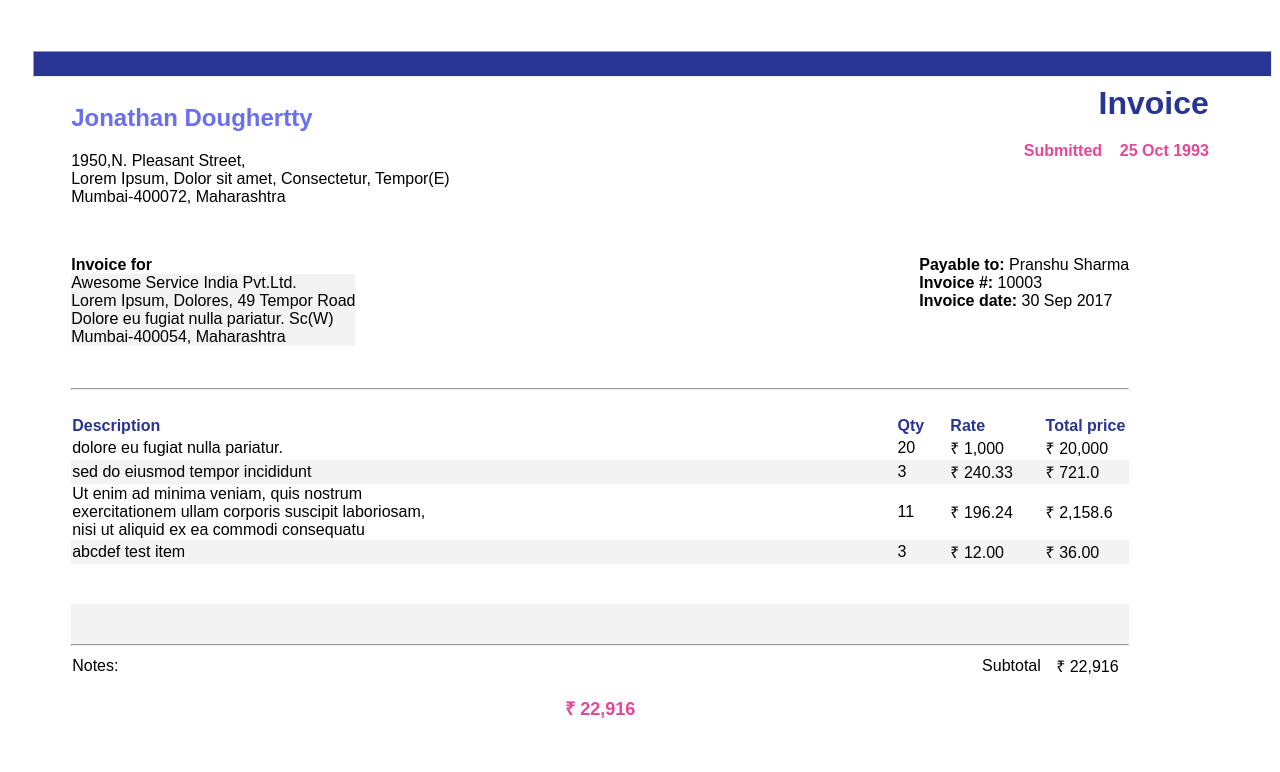
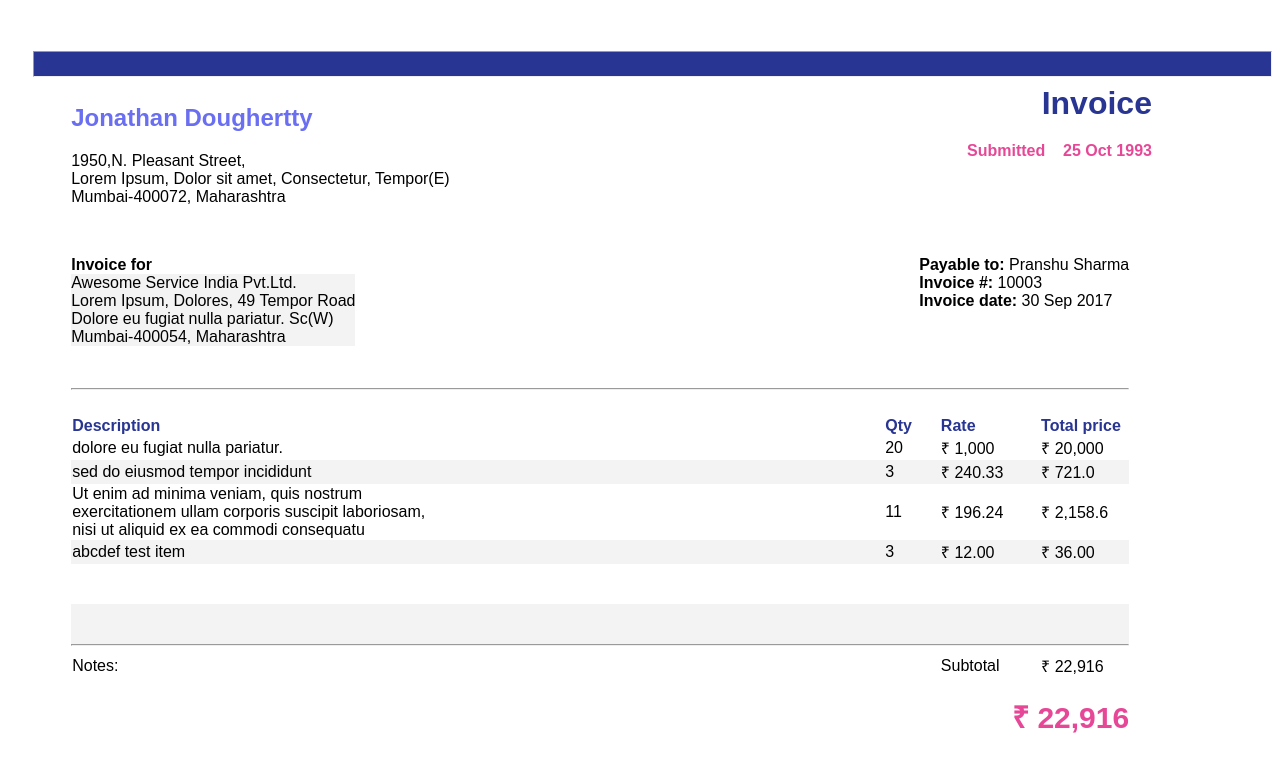
Before and after one commit to mohanendrasidda/Invoice_siloho, a plain HTML site: page index.html in a window 1280 px wide. Drawn offline with Linux system fonts and the light colour scheme.

Commit message:
added styling 1

```diff
--- a/index.css
+++ b/index.css
@@ -23,15 +23,13 @@ th {
 }
 .right {
     float: left;
-    width: 35%;
-    background-color: #fff;
+    padding-right: 5%;
 }
 
 #invoice_heading{
     float: right;
     width: 100%;
     text-align: right;
-    font-weight: 100;
 }
 #submitted{
     float: right;
@@ -70,9 +68,9 @@ tr:nth-child(even){
 
 .last{
     display: flex;
-    justify-content: center;
+    justify-content: flex-end;
     color: rgb(230, 72, 151);
-    font-size: large;
+    font-size: 30px
 }
 
 hr{
--- a/index.html
+++ b/index.html
@@ -46,7 +46,7 @@
               <div class="bottom">
                 <table style="width:100%;">
                   <thead style="color: rgb(40, 53, 146)">
-                    <th style="width:73"><b>Description</b></th>
+                    <th style="width:73%"><b>Description</b></th>
                     <th style="width:5%"><b>Qty</b></th>
                     <th style="width:9%"><b>Rate</b></th>
                     <th style="width:8%;padding-right: 0;"><b>Total price</b></th>
@@ -86,10 +86,10 @@
                 <div class="blank_row_2"></div>
                 <hr style="margin-top:0%">
                 <table  style="width:100%">
-                  <tr><td style="width:79%">Notes:</td>
-                  <td style="width:7%"></td>
-                  <td style="width:7%">Subtotal</td>
-              <td style="width:7%">&#8377; 22,916</td></tr>
+                  <tr><td style="width:73%">Notes:</td>
+                  <td style="width:5%"></td>
+                  <td style="width:9%">Subtotal</td>
+              <td style="width:8%">&#8377; 22,916</td></tr>
                 </table>
                 &nbsp;
                 <div class="last"><b>&#8377; 22,916</b></div>
```
